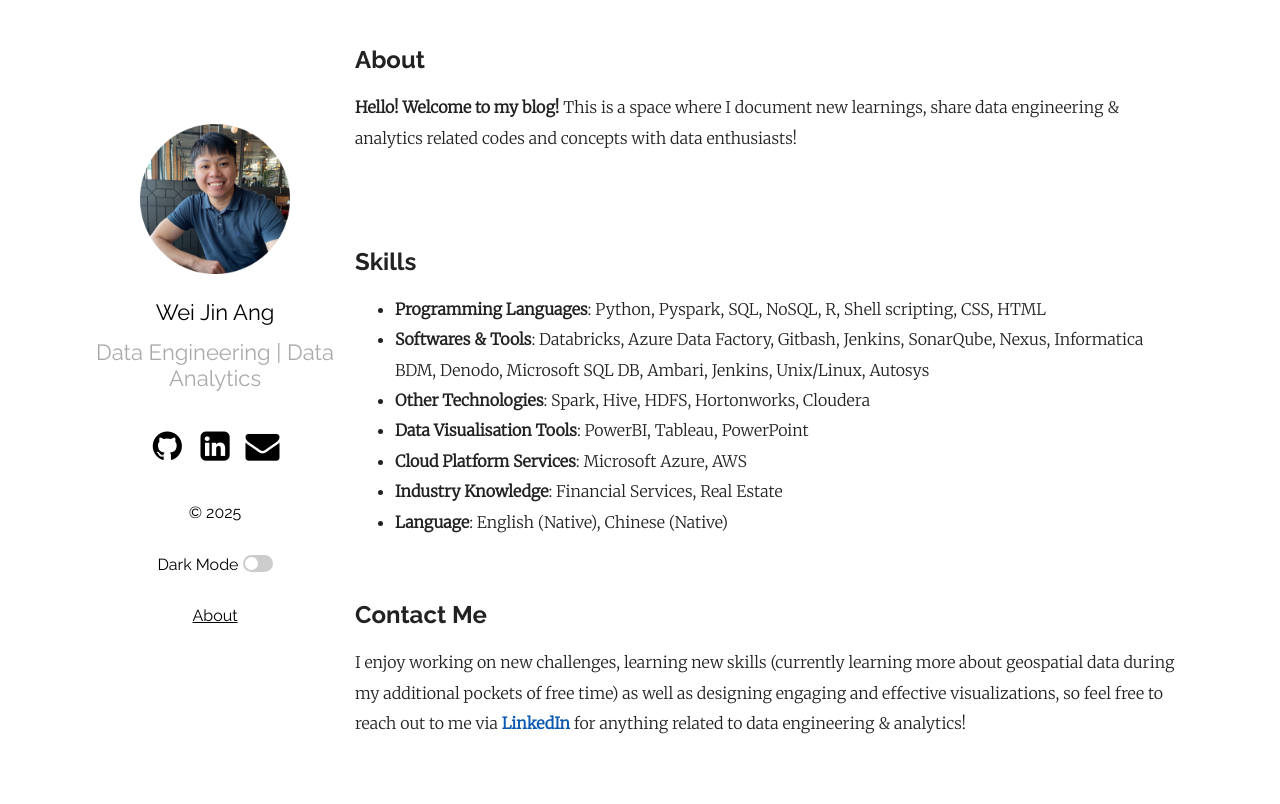
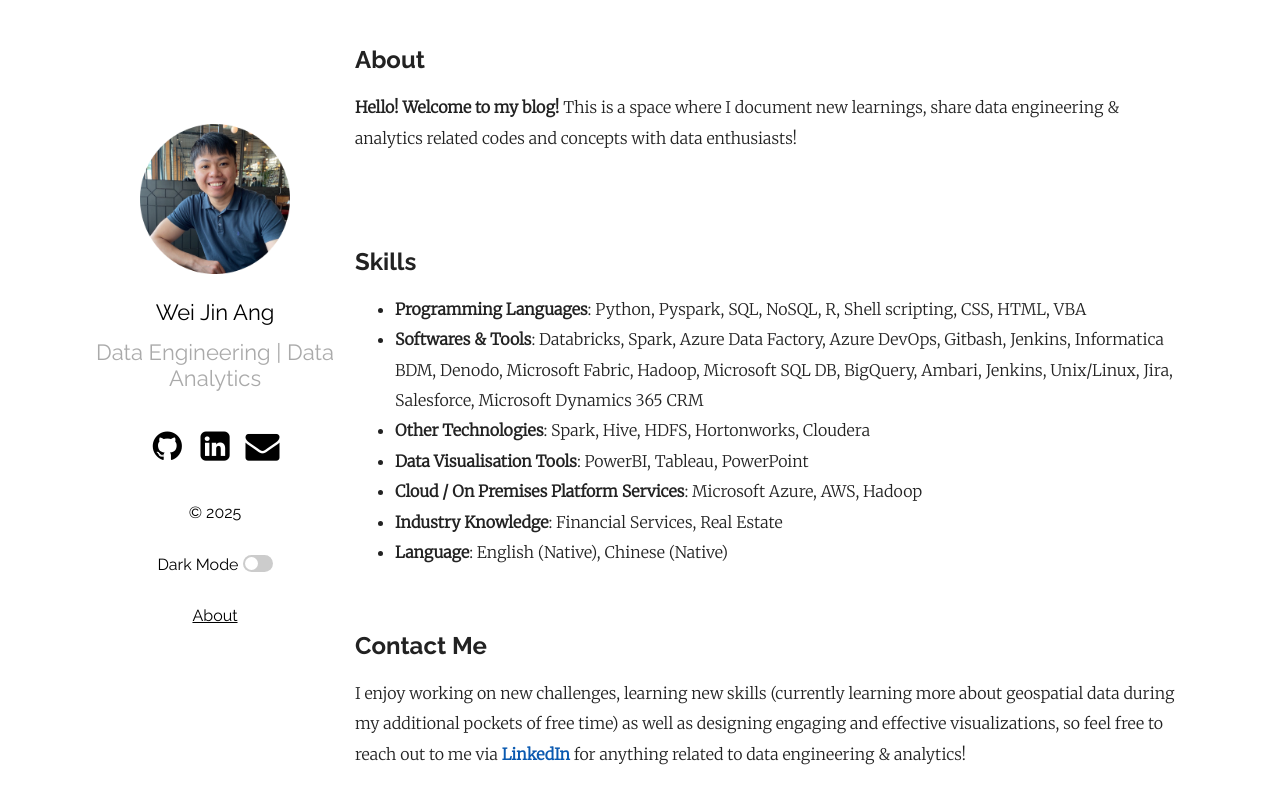
Before and after one commit to wjang96/wjang96.github.io, a Jekyll site: the page built from about.md, in a window 1280 px wide. Shown: the top 804 px of the page. Built offline with Jekyll 4.4.1, drawn with Linux system fonts in a browser that asks for light colours.

Commit message:
Update about.md

```diff
--- a/about.md
+++ b/about.md
@@ -12,11 +12,11 @@
 
 ## Skills
 
-+ **Programming Languages**: Python, Pyspark, SQL, NoSQL, R, Shell scripting, CSS, HTML
-+ **Softwares & Tools**: Databricks, Azure Data Factory, Gitbash, Jenkins, SonarQube, Nexus, Informatica BDM, Denodo, Microsoft SQL DB, Ambari, Jenkins, Unix/Linux, Autosys
++ **Programming Languages**: Python, Pyspark, SQL, NoSQL, R, Shell scripting, CSS, HTML, VBA
++ **Softwares & Tools**: Databricks, Spark, Azure Data Factory, Azure DevOps, Gitbash, Jenkins, Informatica BDM, Denodo, Microsoft Fabric, Hadoop, Microsoft SQL DB, BigQuery, Ambari, Jenkins, Unix/Linux, Jira, Salesforce, Microsoft Dynamics 365 CRM
 + **Other Technologies**: Spark, Hive, HDFS, Hortonworks, Cloudera
 + **Data Visualisation Tools**: PowerBI, Tableau, PowerPoint
-+ **Cloud Platform Services**: Microsoft Azure, AWS
++ **Cloud / On Premises Platform Services**: Microsoft Azure, AWS, Hadoop
 + **Industry Knowledge**: Financial Services, Real Estate
 + **Language**: English (Native), Chinese (Native)
 
```
